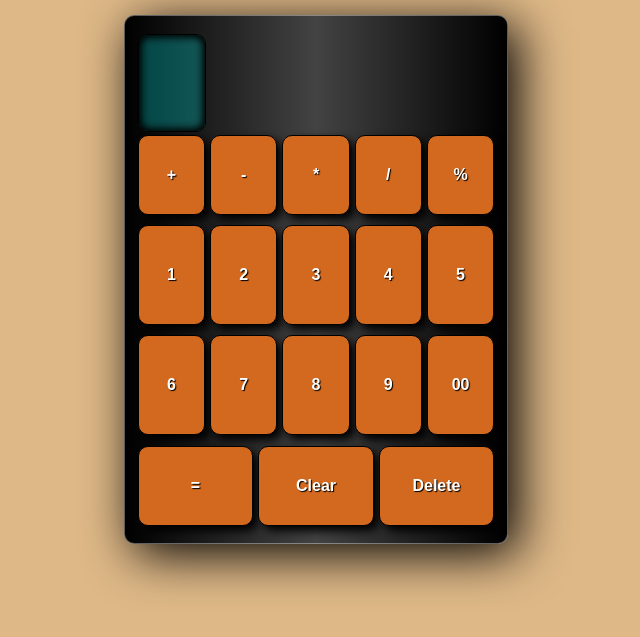
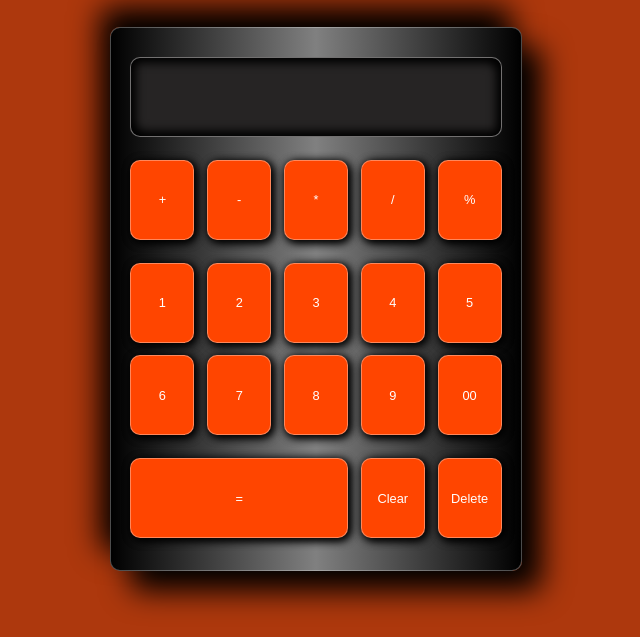
Before and after one commit to Kartikey-Singh-Gahlot/Caclculator, a plain HTML site: page index.html in a window 1280 px wide. Shown: the part 163-800 px from the top of the page, without its empty margins (324-964 px from the left). Drawn offline with Linux system fonts and the light colour scheme.

Commit message:
Update style.css

```diff
--- a/style.css
+++ b/style.css
@@ -1,113 +1,112 @@
 *{
     margin: 0px;
     padding: 0px;
-
 }
 
 body{
     height: 100vh;
     display: flex;
-    justify-content: center;
-    flex-direction:column ;
+    justify-content: space-evenly;
+    flex-direction: column;
     align-items: center;
-    background: burlywood;
-
+    background-color: rgb(173, 56, 13);
 }
 
-h1{
-    color: black;
-    font-size: 300%;
+#calcBody{
+    background:linear-gradient(90deg,black, gray,black);
+    width: fit-content;
+    height: fit-content;
+    padding:1.5vw;
+    border-radius: 10px;
+    border: 1px solid rgba(255, 255, 255, 0.295);
+    box-shadow: 20px 20px 30px black, -10px -20px 30px black;
+}
+
+#btnWrapper{
+    display: flex;
+    justify-content:space-between;
+    flex-direction: column;
 }
 
 
-#calcBody{
-    box-sizing: border-box;
-    height: fit-content;
-    border: 1px solid rgba(255, 255, 255, 0.366);
-    box-shadow: 10px 10px 50px black;
-    width: 30vw;
-    margin-top: 30px;
-    padding: 1vw;
-    justify-content: center;
-    border-radius: 10px;
-    background: linear-gradient(90deg,#000000,#434343,#000000);
-}
-
-#screen{
-    width: 99%;
-    height: 12vh;
-    border-radius: 10px;
-    border: 1px solid black;
-    box-shadow: 1px 1px 10px inset black, -1px -1px 10px inset black;
+h1{
+    font-size: 50px;
+    color: white;
+    text-shadow: 5px 5px 10px black;
+    position: relative;
+    width: 100%;
     text-align: center;
-    background-color: rgba(0, 255, 255, 0.264);
-    color:white;
-    backdrop-filter: blur(2px);
-    text-shadow: 1px 1px 1px black;
-    font-size: 100%;
-}
-
-#btnWrapper{
-
-    width: 100%;
-    margin: 2vh 0px 0px 0px;
-    height: 80%;
-    display: flex;
-    flex-direction: column;
-    justify-content: space-between;
-
 }
 
 .pads{
     display: grid;
-    grid-template-columns: repeat(5,1fr);
+    grid-template-columns: repeat(5,5vw);
     grid-auto-rows: 10vh;
-    grid-row-gap: 10px;
-    grid-column-gap: 5px;
-    margin: 5px 0px 5px 0px;
+    grid-gap:1vw ;
+    margin: 10px 0px 1vw 0px ;
 }
 
-#utilityPad{
-    grid-template-columns: repeat(3,1fr);
+#screen{
+   grid-column: 1/6;
+   text-align: center;
+   color: white;
+   text-shadow: 5px 5px 10px black;
+   font-size: 150%;
+   box-shadow: -5px 5px 10px black inset, 5px -5px 10px  black inset;
+   background-color: rgb(38, 36, 36);
+   border: 1px solid rgba(255, 255, 255, 0.348);
+   border-radius: 10px;
 }
 
-#numericPad{
-    grid-template-rows: repeat(2,100px);
+#screenPad{
+  grid-auto-rows: 10vh;
 }
 
-button{
-    border-radius: 10px;
-    border: 1px solid black;
-    background-color: chocolate;
-    color: white;
-    font-size: 100%;
-    font-weight: bolder;
-    text-shadow: 1px 1px 1px black;
-    box-shadow: 5px 5px 10px black;
-}
-
-button:hover{
-    background-color: brown;
-    box-shadow: none;
+#enterBtn{
+    grid-column: 1/4;
 
 }
 
 
-@media (max-width:450px){
-    #calcBody{
-        width: 80vw;
+button{
+    background-color:rgb(231, 71, 13);
+    border: 1px solid rgba(255, 255, 255, 0.352);
+    border-radius: 10px;
+    font-size: 80%;
+    background-color: orangered;
+    color: white;
+    box-shadow: 2px 2px 10px black, 2px 2px 10px black ;
+}
 
+button:hover{
+    background-color:orangered;
+    color:white;
+    box-shadow: none;
+    box-shadow: 2px 2px 10px black, 2px 2px 10px black inset;
+
+}
+
+@media screen and (max-width:1024px) {
+    .pads{
+        grid-template-columns: repeat(5,10vw);
+    }
+    button{
+        font-size: 2vw;
     }
     h1{
-        font-size: 7vw;
+        font-size: 5vw;
     }
+
+
 }
 
-@media (max-width:768px) and (min-width:450px){
-    #calcBody{
-        width: 50vw;
+@media screen and (max-width:426px) {
+    .pads{
+        grid-template-columns: repeat(5,15vw);
     }
+
     h1{
-        font-size: 7vw;
+        font-size: 9vw;
     }
+
 }
```
